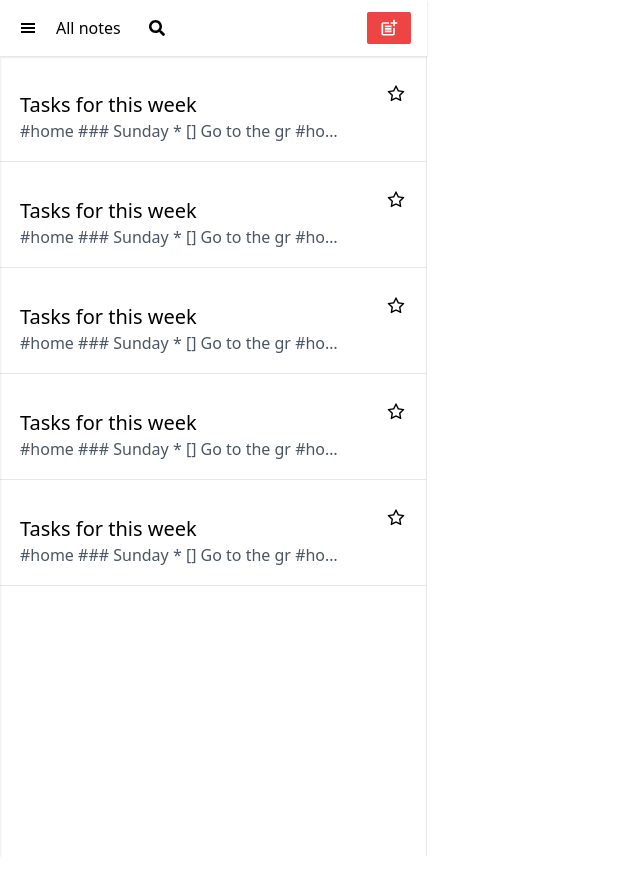
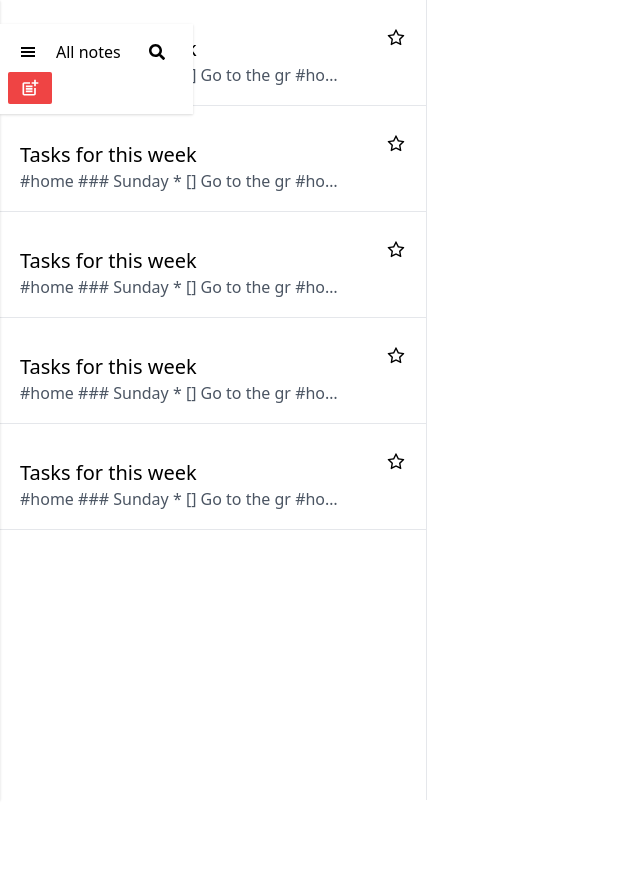
Before and after one commit to viktorfilyk4/react-notes-app, a React (Create React App) app: page / in a window 1280 px wide. Shown: the top 894 px of the page, without its empty margins (0-640 px from the left). Built offline with nearby package versions, Linux system fonts and the light colour scheme.

Commit message:
Trying to make sticky navbar and other UI improvements

```diff
--- a/src/components/InputNoteText.jsx
+++ b/src/components/InputNoteText.jsx
@@ -11,9 +11,9 @@ export default function InputNoteText() {
 
   return (
     <div className="h-screen p-4">
-      <div className="flex items-center justify-between">
-        <div className="flex items-end gap-3">
-          <input type="text" placeholder="Your title" className="w-5/12 text-xl outline-none md:text-3xl" />
+      <div className="flex items-start justify-between">
+        <div className="flex flex-col items-start gap-2">
+          <input type="text" placeholder="Your title" className="w-full py-2 text-xl rounded-sm outline-none md:text-3xl focus:ring focus:border-gray-300" />
           <span className="text-lg text-gray-400">1/22/2016</span>
         </div>
         <button className="p-2" onClick={handleFavoriteBtnClick}>
--- a/src/components/Layout.jsx
+++ b/src/components/Layout.jsx
@@ -26,11 +26,11 @@ export default function Layout() {
   };
 
   return (
-    <div className="flex w-screen h-full md:flex">
+    <div className="flex w-screen h-screen md:flex">
       {/* Left section */}
-      <div className={`absolute z-10 md:w-4/12 h-full w-full ${isNoteOpen ? "" : ""}`}>
-        <div className="relative z-30 flex items-center justify-between py-2 pl-2 pr-4 shadow">
-          <div className="flex items-center space-x-4">
+      <div className={`z-10 md:w-4/12 w-full h-screen ${isNoteOpen ? "" : ""}`}>
+        <div className="fixed left-0 z-50 items-center justify-between block py-2 pl-2 pr-4 bg-white shadow top-6">
+          <div className="flex items-center space-x-4 ">
             <button className="p-3 lg:-mr-2" onClick={handleBurgerBtnClick}>
               <GiHamburgerMenu className={isFoldersSectionOpen ? `hidden` : ""} />
               <GrClose className={`${!isFoldersSectionOpen ? "hidden" : ""}`} />
@@ -45,10 +45,10 @@ export default function Layout() {
           </button>
         </div>
 
-        <div className="relative z-20 h-full border-gray-200 md:border-r">
+        <div className="z-20 h-screen border-gray-200 md:border-r">
           {/* Folders section */}
           <div
-            className={`absolute flex flex-col items-start w-full h-full transition-all ease-out shadow duration-700 bg-white z-10 ${
+            className={`absolute flex flex-col items-start w-full h-full transition-all ease-out shadow duration-700 bg-white z-10 overflow-y-hidden ${
               !isFoldersSectionOpen ? "-left-full" : "left-0"
             }`}
           >
```
